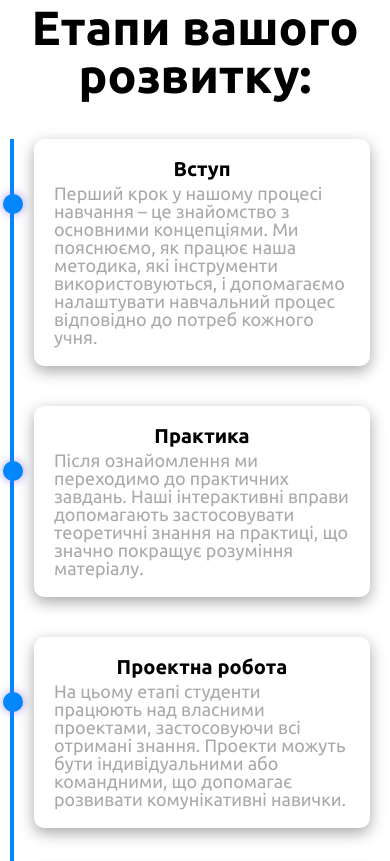
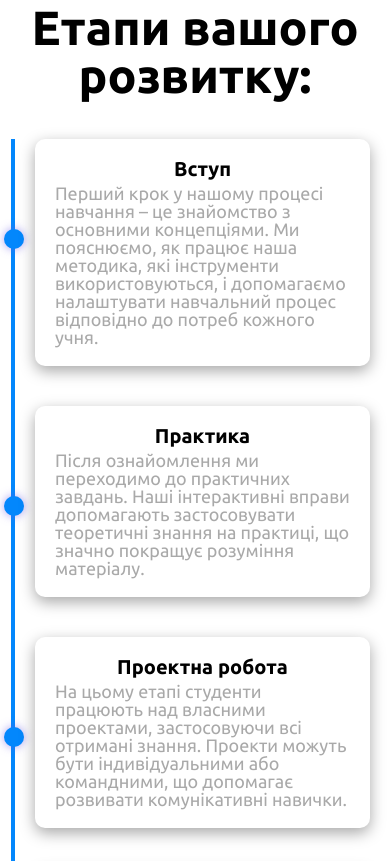
Before and after one commit to MalevychYurii/diplom, a plain HTML site: page learnProcess.html in a window 390 px wide. Shown: the part 863-1724 px from the top of the page. Drawn offline with nearby package versions, Linux system fonts and the light colour scheme.

Commit message:
fix learnProcess

```diff
--- a/learnProcess.html
+++ b/learnProcess.html
@@ -254,5 +254,6 @@
     <script src="./src/js/schedule.js"></script>
     <script src="./src/js/learnProcess.js"></script>
     <script src="https://cdn.jsdelivr.net/npm/chart.js"></script>
+    <script src="./src/js/burger.js"></script>
   </body>
 </html>
--- a/src/css/style/learnProcessHTML/style.scss
+++ b/src/css/style/learnProcessHTML/style.scss
@@ -295,7 +295,7 @@ a {
       padding-left: 20px;
       border-left: 4px solid $blue;
       @media (max-width: 768px) {
-        margin-left: 10px;
+        margin-left: 11px;
       }
     }
 
@@ -316,6 +316,14 @@ a {
         background: $blue;
         border-radius: 50%;
         box-shadow: 0 0 10px rgba(108, 92, 231, 0.6);
+
+        @media (max-width: 768px) {
+          top: 70px;
+        }
+
+        @media (max-width: 425px) {
+          top: 90px
+        }
       }
     }
 
```
Also changed, not shown: src/css/style/learnProcessHTML/style.css, 1 other file.
